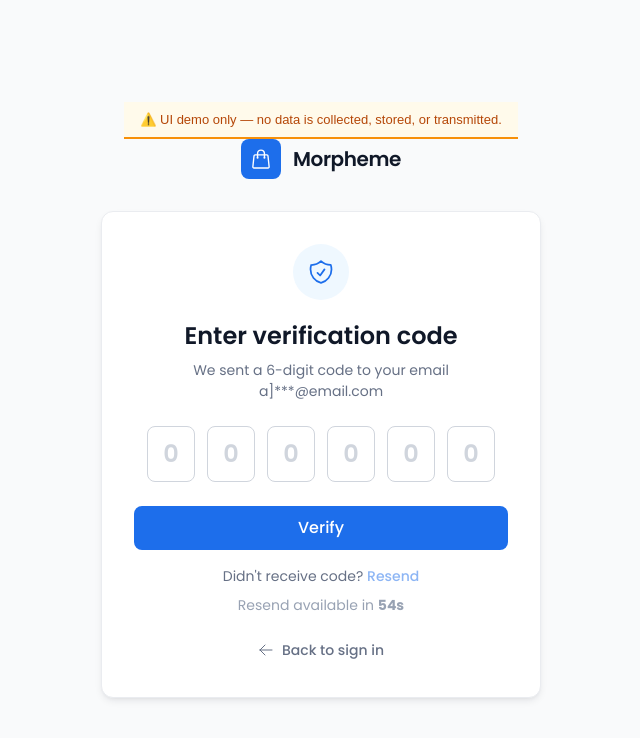
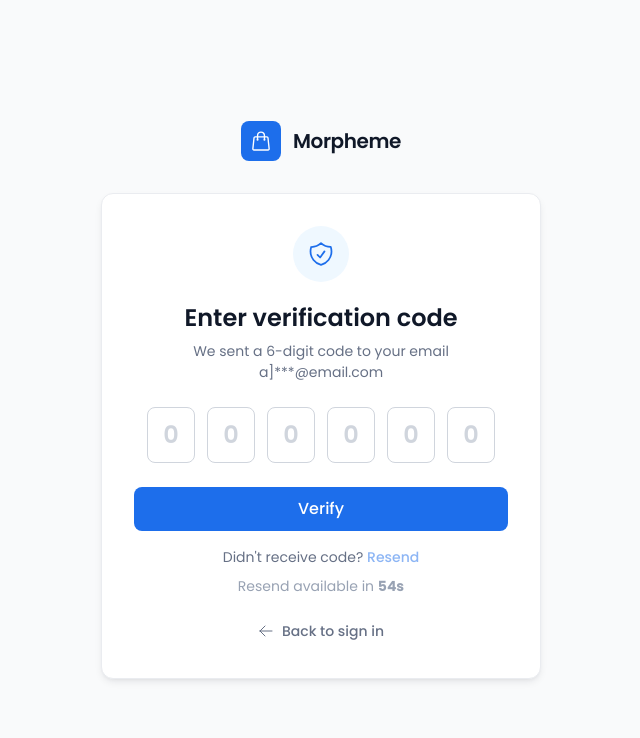
Before and after one commit to gravitano/morpheme-design-skill, a plain HTML site: page examples/auth/otp.html in a window 1280 px wide. Shown: the whole page, without its empty margins (319-959 px from the left). Drawn offline with Linux system fonts and the light colour scheme.

Commit message:
Remove demo disclaimer banners
No longer needed on clean domain (morpheme-design-md.vercel.app).

Co-Authored-By: Claude Sonnet 4.6 <noreply@anthropic.com>

```diff
--- a/examples/auth/otp.html
+++ b/examples/auth/otp.html
@@ -10,11 +10,6 @@
   <link rel="stylesheet" href="/auth/styles.css">
 </head>
 <body>
-  <!-- Demo disclaimer -->
-  <div style="background:#FFFAEB;border-bottom:2px solid #F79009;padding:8px 16px;text-align:center;font-family:sans-serif;font-size:13px;color:#B54708;">
-    ⚠️ UI demo only — no data is collected, stored, or transmitted.
-  </div>
-
   <div class="auth-wrapper">
 
     <!-- Logo -->
```
Also changed, not shown: examples/ai-chat/index.html (+0 -5 lines), examples/auth/forgot-password.html (+0 -5 lines), examples/auth/login.html (+0 -5 lines), examples/auth/register.html (+0 -5 lines).
